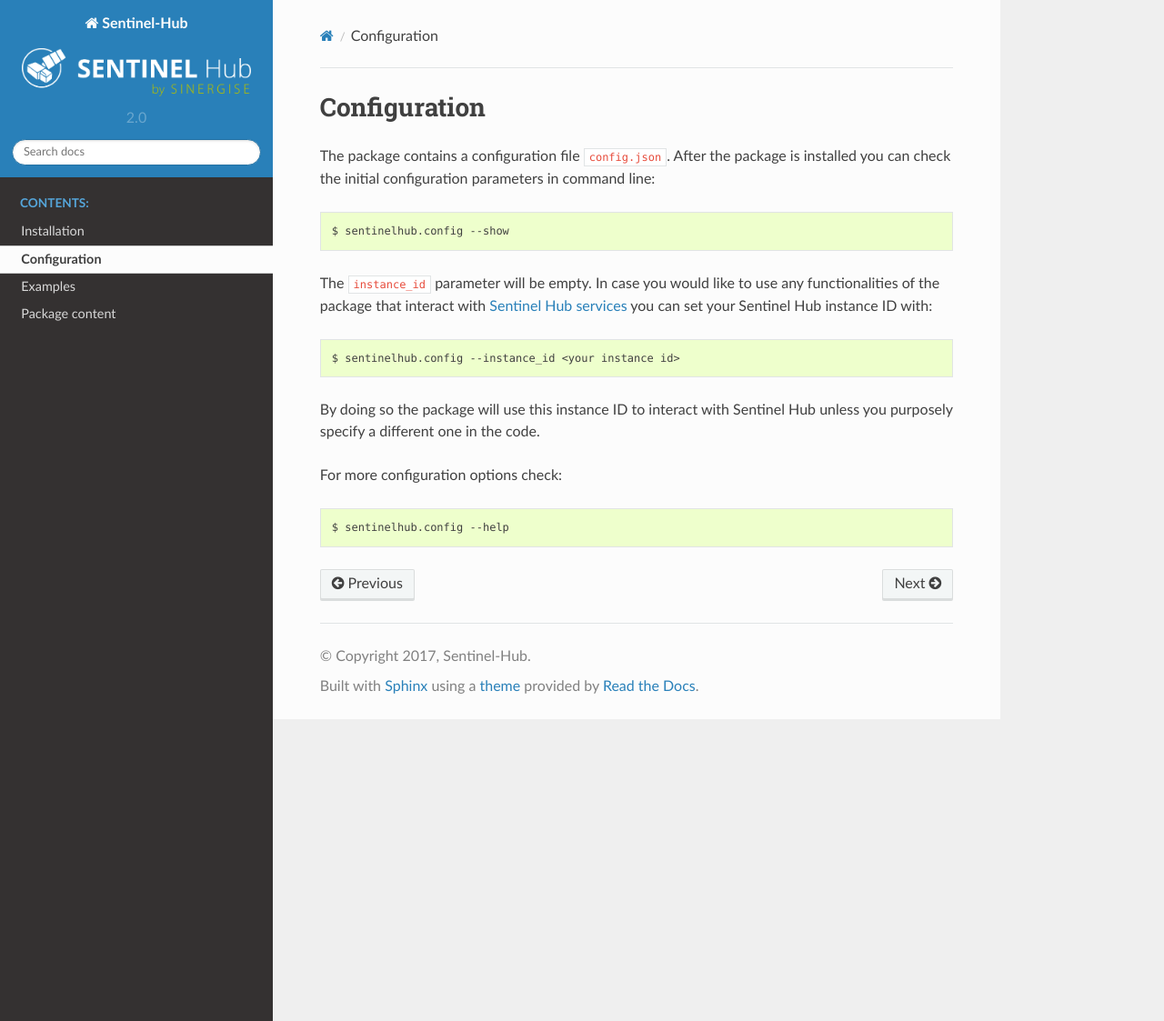
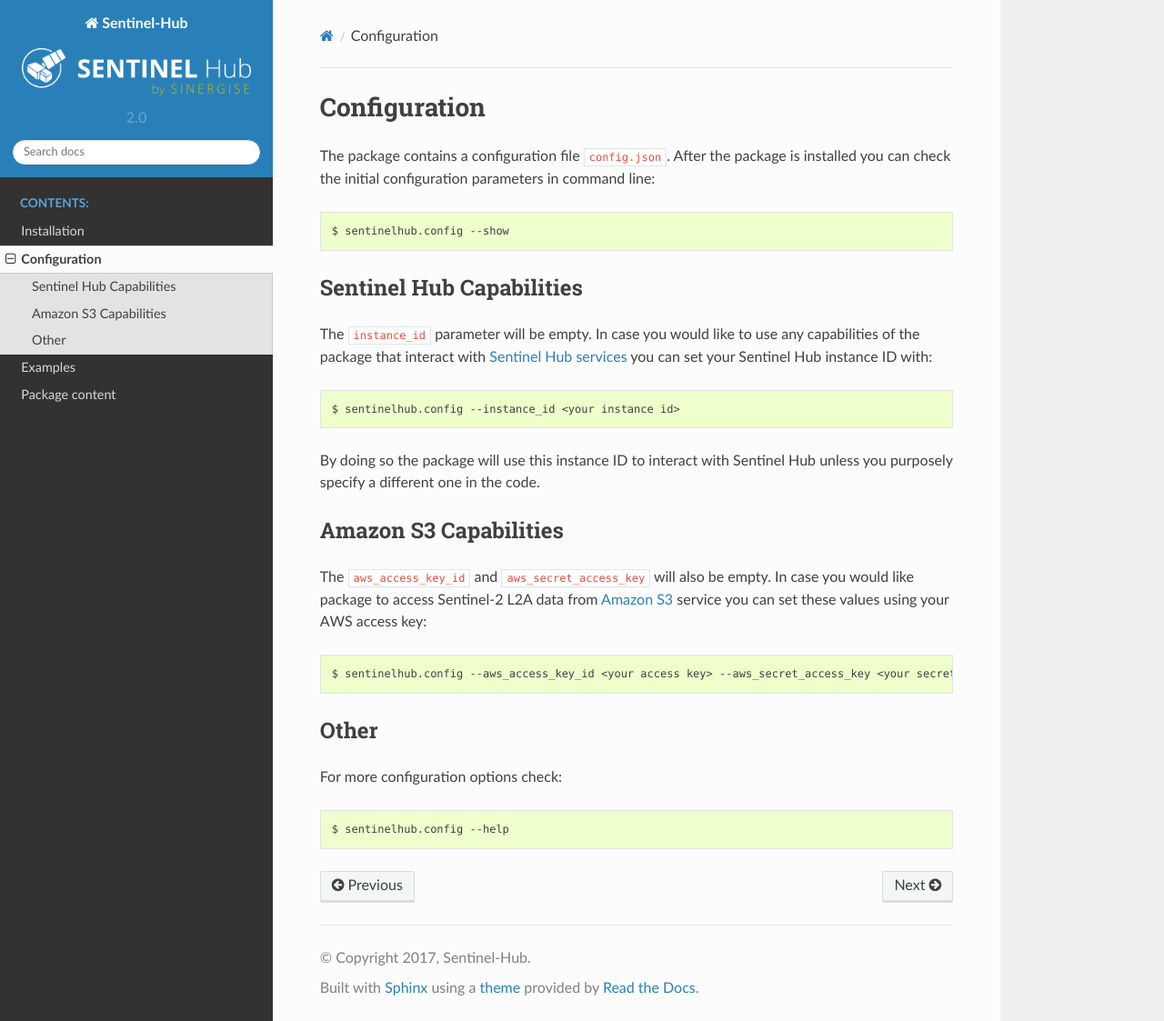
Before and after one commit to sentinel-hub/sentinelhub-py, a Sphinx documentation site: the page built from docs/source/configure.rst, in a window 1280 px wide and 1123 px high. Shown: the whole window at 91% size. Built offline with Sphinx 7.4.7 and the Read the Docs theme 2.0.0, drawn with Linux system fonts in a browser that asks for light colours; pages that are not in the unit, such as notebooks, are missing from menus.

Commit message:
documentation updated

```diff
--- a/docs/source/configure.rst
+++ b/docs/source/configure.rst
@@ -7,7 +7,10 @@
 
 $ sentinelhub.config --show
 
-The ``instance_id`` parameter will be empty. In case you would like to use any functionalities of the package that
+Sentinel Hub Capabilities
+*************************
+
+The ``instance_id`` parameter will be empty. In case you would like to use any capabilities of the package that
 interact with `Sentinel Hub services`_ you can set your Sentinel Hub instance ID with::
 
 $ sentinelhub.config --instance_id <your instance id>
@@ -15,9 +18,21 @@
 By doing so the package will use this instance ID to interact with Sentinel Hub unless you purposely specify a
 different one in the code.
 
+Amazon S3 Capabilities
+**********************
+
+The ``aws_access_key_id`` and ``aws_secret_access_key`` will also be empty. In case you would like package to access
+Sentinel-2 L2A data from `Amazon S3`_ service you can set these values using your AWS access key::
+
+$ sentinelhub.config --aws_access_key_id <your access key> --aws_secret_access_key <your secret access key>
+
+Other
+*****
+
 For more configuration options check::
 
 $ sentinelhub.config --help
 
 
-.. _`Sentinel Hub services`: https://www.sentinel-hub.com/develop/documentation/api/ogc_api
+.. _`Sentinel Hub services`: https://www.sentinel-hub.com/develop/documentation/api/ogc_api/
+.. _`Amazon S3`: https://aws.amazon.com/s3/
```
Also changed, not shown: README.md (+10 -6 lines), 1 other file.
